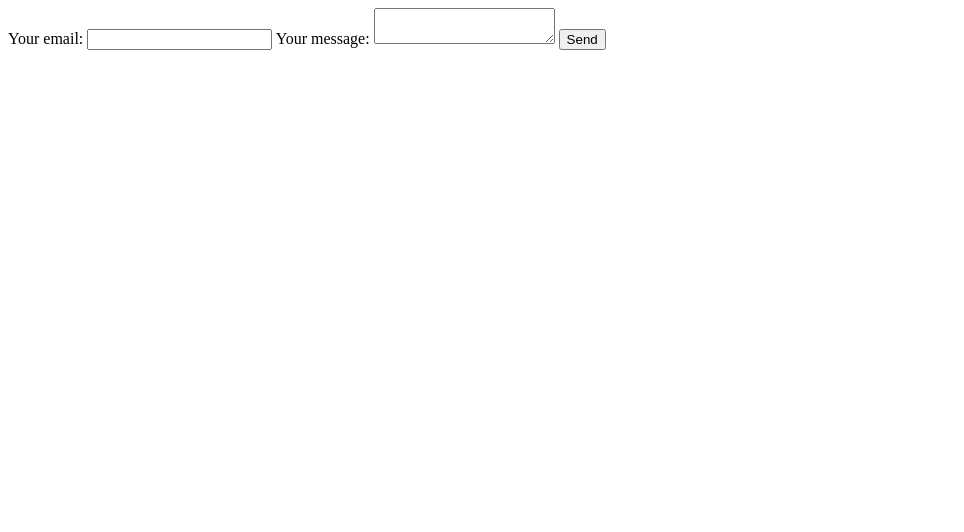
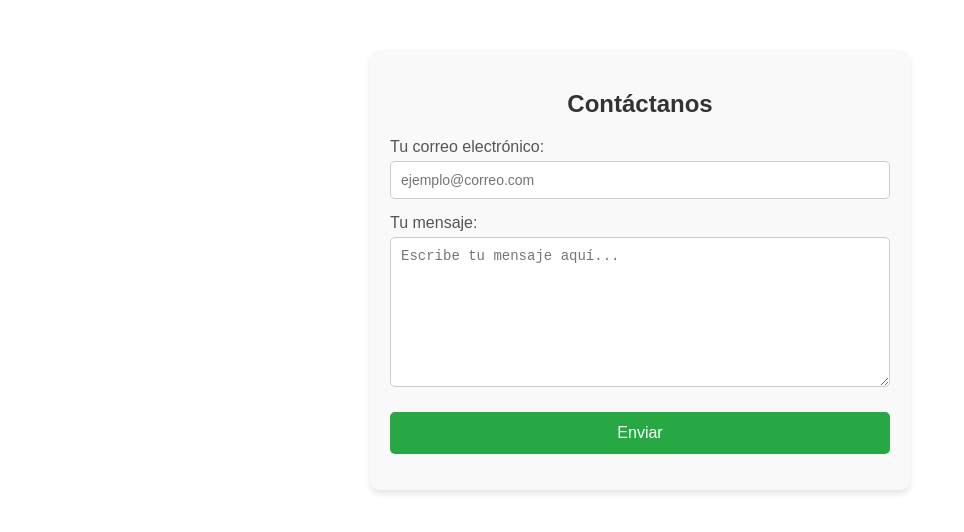
Before and after one commit to dagoPA/micropath.github.io, a plain HTML site: page index.html in a window 1280 px wide. Shown: the whole page, without its empty margins (0-964 px from the left). Drawn offline with Linux system fonts and the light colour scheme.

Commit message:
Update index.html

```diff
--- a/index.html
+++ b/index.html
@@ -1,16 +1,65 @@
-<!-- modify this form HTML and place wherever you want your form -->
-<form
-  action="https://formspree.io/f/xqapazbr"
-  method="POST"
->
-  <label>
-    Your email:
-    <input type="email" name="email">
-  </label>
-  <label>
-    Your message:
-    <textarea name="message"></textarea>
-  </label>
-  <!-- your other form fields go here -->
-  <button type="submit">Send</button>
-</form>
+<style>
+  .contact-form {
+    max-width: 500px;
+    margin: 50px auto;
+    padding: 20px;
+    background: #f9f9f9;
+    border-radius: 10px;
+    box-shadow: 0 4px 6px rgba(0,0,0,0.1);
+    font-family: Arial, sans-serif;
+  }
+  .contact-form h2 {
+    text-align: center;
+    margin-bottom: 20px;
+    color: #333;
+  }
+  .contact-form label {
+    display: block;
+    margin-bottom: 15px;
+    color: #555;
+  }
+  .contact-form input,
+  .contact-form textarea {
+    width: 100%;
+    padding: 10px;
+    margin-top: 5px;
+    border: 1px solid #ccc;
+    border-radius: 5px;
+    box-sizing: border-box;
+    font-size: 14px;
+  }
+  .contact-form textarea {
+    resize: vertical;
+    height: 150px;
+  }
+  .contact-form button {
+    width: 100%;
+    padding: 12px;
+    background-color: #28a745;
+    border: none;
+    border-radius: 5px;
+    color: white;
+    font-size: 16px;
+    cursor: pointer;
+    margin-top: 10px;
+    transition: background-color 0.3s ease;
+  }
+  .contact-form button:hover {
+    background-color: #218838;
+  }
+</style>
+
+<div class="contact-form">
+  <h2>Contáctanos</h2>
+  <form action="https://formspree.io/f/xqapazbr" method="POST">
+    <label>
+      Tu correo electrónico:
+      <input type="email" name="email" placeholder="ejemplo@correo.com" required>
+    </label>
+    <label>
+      Tu mensaje:
+      <textarea name="message" placeholder="Escribe tu mensaje aquí..." required></textarea>
+    </label>
+    <button type="submit">Enviar</button>
+  </form>
+</div>
```
